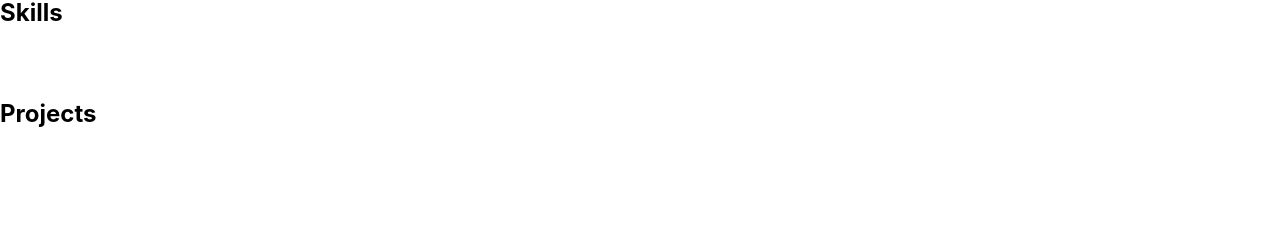
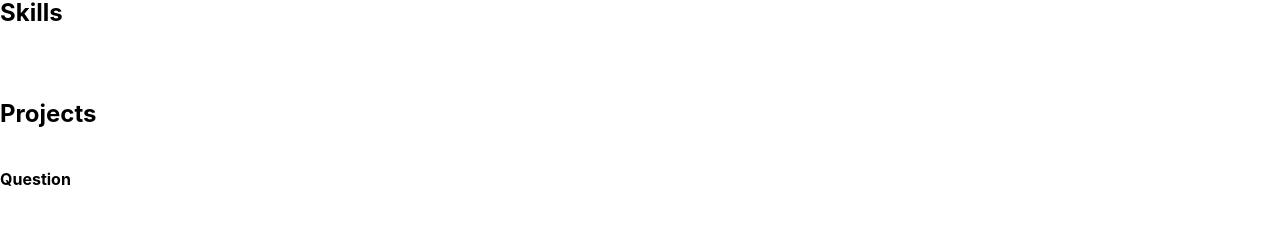
Before and after one commit to porterclev/Portfolio, a React (Create React App) app: page / in a window 1280 px wide. Shown: the part 335-560 px from the top of the page. Built offline with nearby package versions, Linux system fonts and the light colour scheme.

Commit message:
imported table from previous project

```diff
--- a/src/App.js
+++ b/src/App.js
@@ -2,7 +2,7 @@ import logo from "./logo.svg";
 import "./App.css";
 import About from "./views/About/About";
 import Skills from "./views/Skills/Skills";
-import Projects from "./views/Projects/Projects";
+import ProjectTable from "./views/Projects/ProjectTable";
 import Header from "./components/Header/Header";
 import SideBar from "./components/SideBar/SideBar";
 
@@ -13,7 +13,7 @@ function App() {
       <SideBar />
       <About />
       <Skills />
-      <Projects />
+      <ProjectTable />
     </div>
   );
 }
--- /dev/null
+++ b/src/views/Projects/Project.js
@@ -0,0 +1,15 @@
+import React from "react";
+import "./ProjectTable";
+
+const Project = ({ project, onToggle }) => {
+  return (
+    <div className="project" onClick={() => onToggle(project.id)}>
+      <div className="project-box">
+        <h4>{project.Prod}</h4>
+      </div>
+      {project.expand ? <p>{project.P}</p> : ""}
+    </div>
+  );
+};
+
+export default Project;
--- /dev/null
+++ b/src/views/Projects/ProjectTable.js
@@ -0,0 +1,57 @@
+import "./ProjectTable.css";
+import Projects from "./Projects";
+import { useState } from "react";
+
+const ProjectTable = () => {
+  //Defined Project Table
+  const [projects, setProjects] = useState([
+    {
+      //Project Icon
+      //Project Title
+      Prod: "Question",
+
+      //Project Description
+      P: (
+        <>
+          Answers
+          <br />
+        </>
+      ),
+
+      //Project id
+      id: 1,
+
+      //Expand bool
+      expand: false,
+    },
+  ]);
+
+  /*
+    iterates through states and returns them with styling
+  */
+  const toggleProject = (id) => {
+    setProjects(
+      projects.map((project) =>
+        project.id === id ? { ...project, expand: !project.expand } : project
+      )
+    );
+  };
+
+  return (
+    <section className="projects-container">
+      {/* Header */}
+      <h1>Projects</h1>
+
+      {/* Table */}
+      <div className="project-table">
+        {projects.length > 0 ? (
+          <Projects projects={projects} onToggle={toggleProject} />
+        ) : (
+          "None"
+        )}
+      </div>
+    </section>
+  );
+};
+
+export default ProjectTable;
--- a/src/views/Projects/Projects.js
+++ b/src/views/Projects/Projects.js
@@ -1,12 +1,14 @@
-import "./Projects.css";
+import React from "react";
+import Project from "./Project";
 
-const Projects = () => {
+const Projectlist = ({ projects, onToggle }) => {
   return (
-    <section className="projects-container">
-      <h1>Projects</h1>
-      <p></p>
-    </section>
+    <>
+      {projects.map((project) => (
+        <Project key={project.id} project={project} onToggle={onToggle} />
+      ))}
+    </>
   );
 };
 
-export default Projects;
+export default Projectlist;
```
Also changed, not shown: src/views/Projects/ProjectTable.css (renamed from src/views/Projects/Projects.css).
